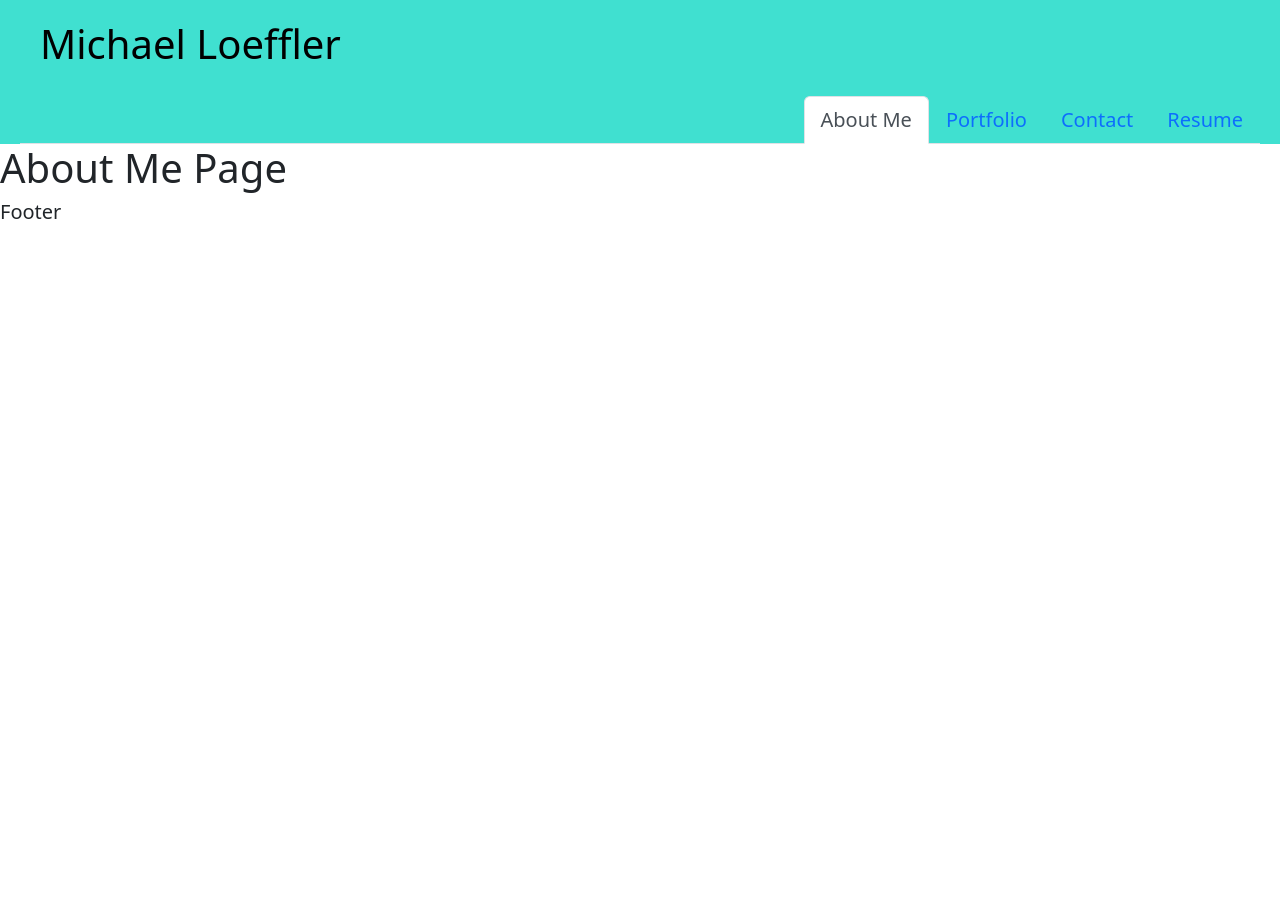
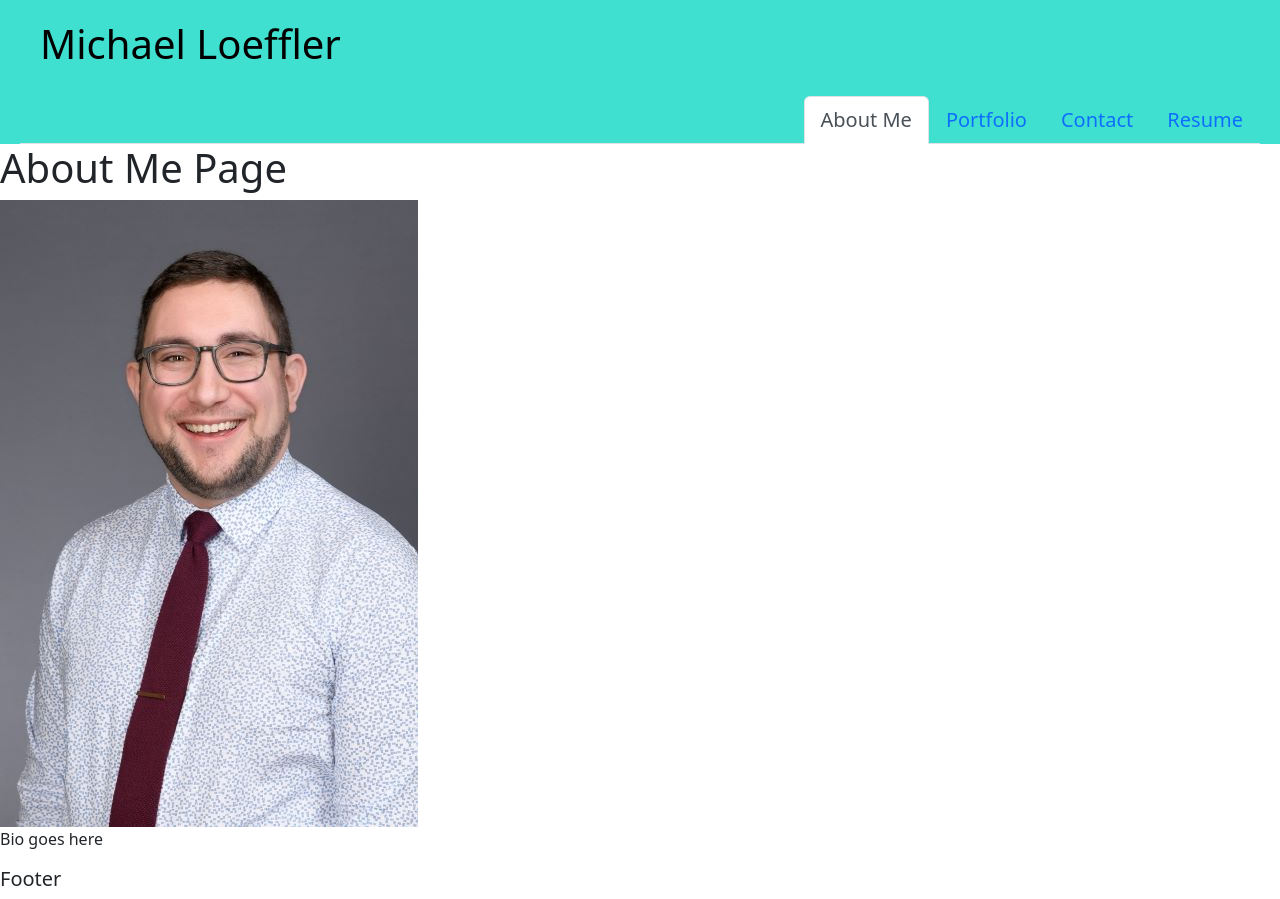
Before and after one commit to michael-loeffler/Portfolio, a React (Create React App) app in the folder portfolio/: page / in a window 1280 px wide. Before the commit the page ends 800 px from the top, so only its background shows below. Built offline with nearby package versions, Linux system fonts and the light colour scheme.

Commit message:
adds requirements to About Me page

```diff
--- a/portfolio/src/components/pages/About.js
+++ b/portfolio/src/components/pages/About.js
@@ -1,9 +1,12 @@
 import React from 'react';
+import headshot from '../../assets/Loeffler, Michael - Headshot small.jpg'
 
 export default function About() {
   return (
     <div>
       <h1>About Me Page</h1>
+      <img src={headshot} alt=""/>
+      <p>Bio goes here</p>
     </div>
   );
 }
```
Also changed, not shown: portfolio/src/assets/Loeffler, Michael - Headshot small.jpg (added).
